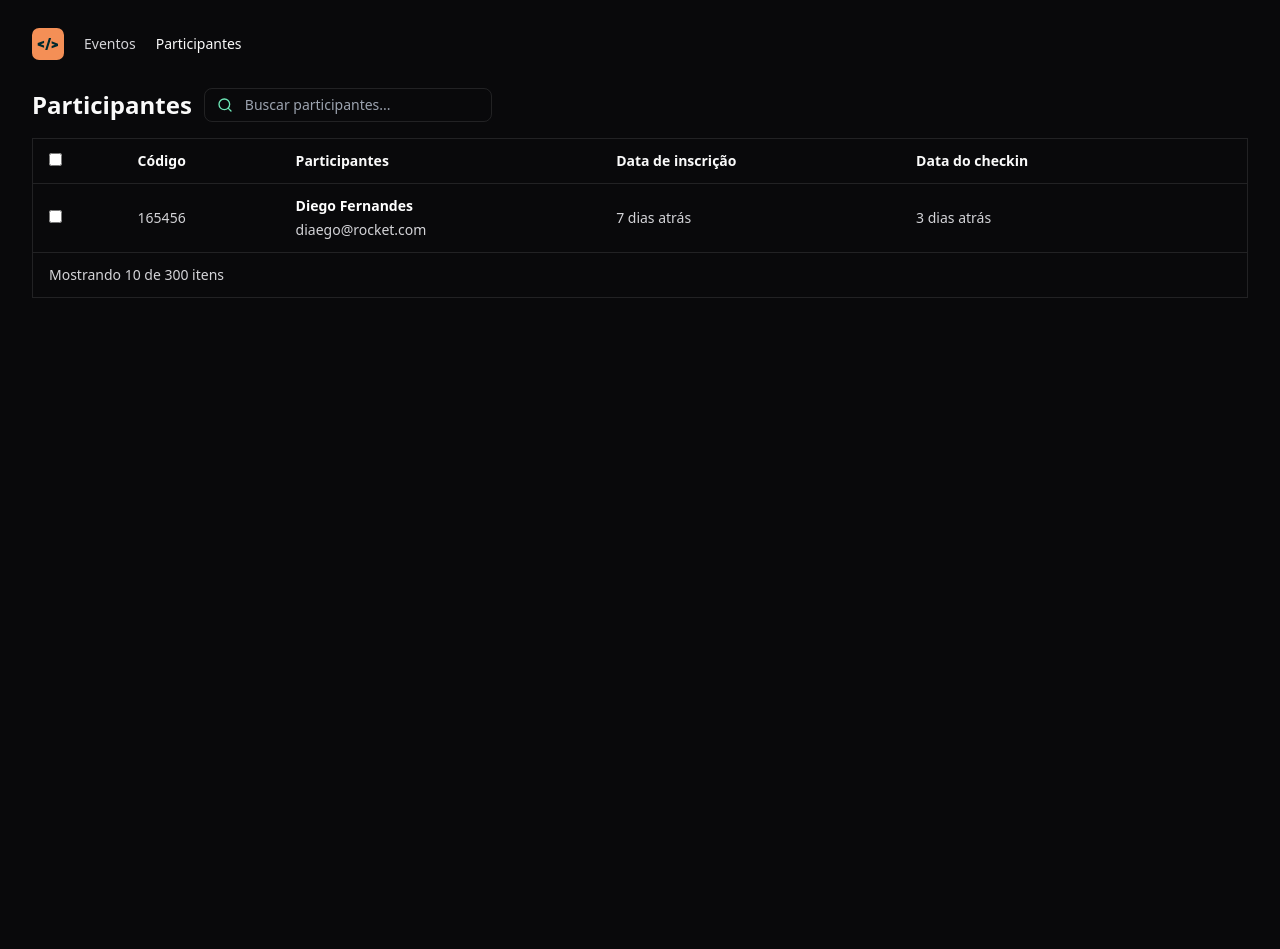
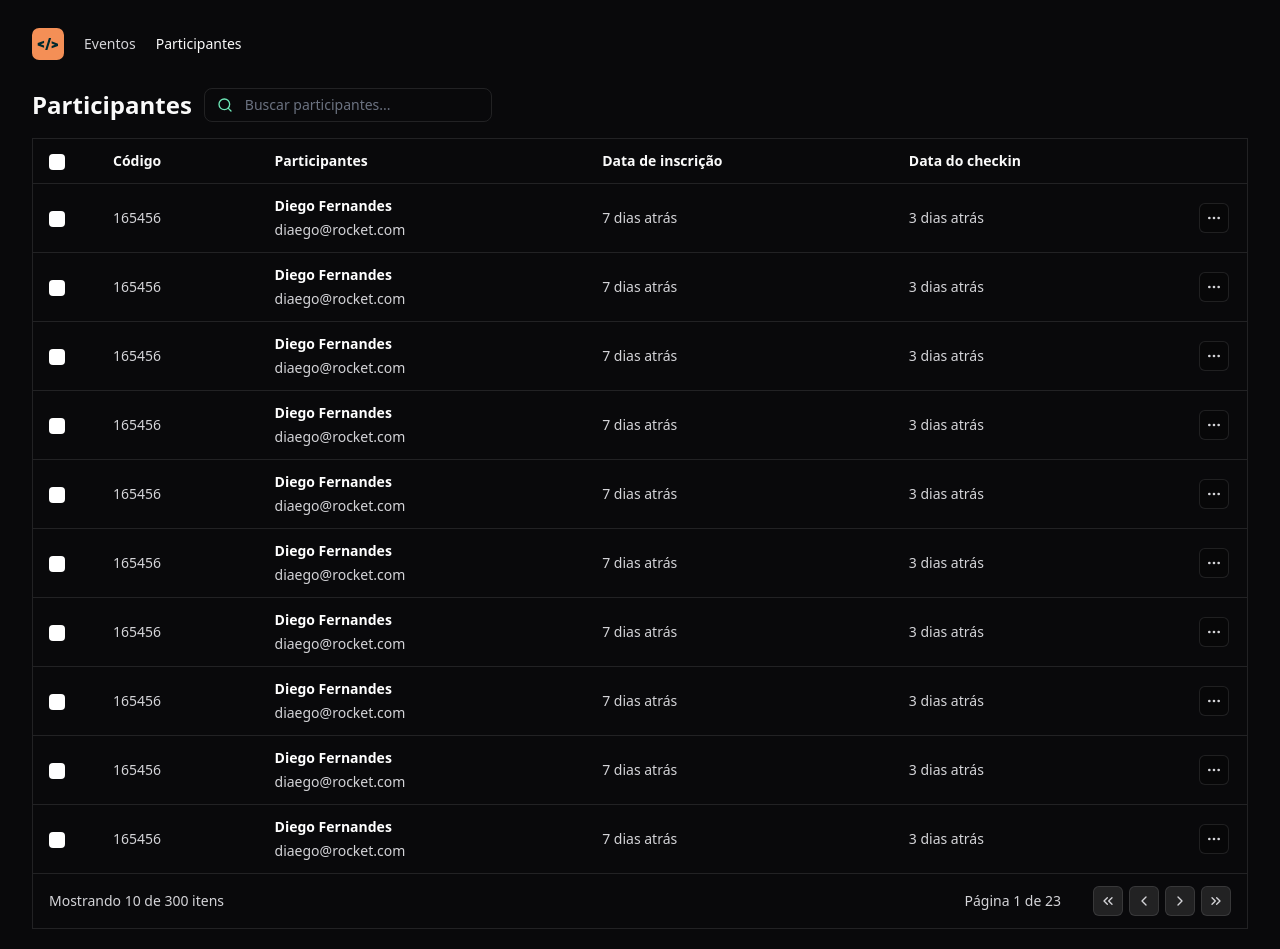
Before and after one commit to illyanaAvelar/NLW-15Unite, a React (Vite) app in the folder pass-in-web/: page / in a window 1280 px wide. Before the commit the page ends 800 px from the top, so only its background shows below. Built offline with nearby package versions, Linux system fonts and the light colour scheme.

Commit message:
styling table

```diff
--- a/pass-in-web/package.json
+++ b/pass-in-web/package.json
@@ -15,6 +15,7 @@
     "react-dom": "^18.3.1"
   },
   "devDependencies": {
+    "@tailwindcss/forms": "^0.5.7",
     "@types/react": "^18.3.3",
     "@types/react-dom": "^18.3.0",
     "@typescript-eslint/eslint-plugin": "^7.13.1",
--- a/pass-in-web/src/components/attendee-list.tsx
+++ b/pass-in-web/src/components/attendee-list.tsx
@@ -1,14 +1,21 @@
-import { Search } from "lucide-react";
+import {
+  Search,
+  MoreHorizontal,
+  ChevronsLeft,
+  ChevronLeft,
+  ChevronRight,
+  ChevronsRight,
+} from "lucide-react";
 
 export function AttendeeList() {
   return (
     <div className="flex flex-col gap-4">
       <div className="flex gap-3 items-center flex-column">
         <h1 className="text-2xl font-bold">Participantes</h1>
-        <div className="px-3 w-72 py-1.5 border border-white/10 bg-transparent rounded-lg text-sm flex items-center gap-3">
+        <div className="px-3 w-72 py-1.5 border border-white/10 bg-transparent rounded-lg flex items-center gap-3">
           <Search className="size-4 text-emerald-300" />
           <input
-            className="bg-transparent flex-1 outline-none"
+            className="bg-transparent flex-1 outline-none h-auto border-0 p-0 text-sm"
             placeholder="Buscar participantes..."
           />
         </div>
@@ -17,8 +24,14 @@
         <table className="w-full">
           <thead>
             <tr className="border-b border-white/10">
-              <th className="py-3 px-4 text-sm font-semibold text-left">
-                <input type="checkbox" />
+              <th
+                style={{ width: 64 }}
+                className="py-3 px-4 text-sm font-semibold text-left"
+              >
+                <input
+                  className="size-4 bg-black-20 rounded border border-white/10"
+                  type="checkbox"
+                />
               </th>
               <th className="py-3 px-4 text-sm font-semibold text-left">
                 Código
@@ -32,12 +45,24 @@
               <th className="py-3 px-4 text-sm font-semibold text-left">
                 Data do checkin
               </th>
+              <th
+                style={{ width: 64 }}
+                className="py-3 px-4 text-sm font-semibold text-left"
+              ></th>
             </tr>
           </thead>
           <tbody>
-            <tr className="border-b border-white/10">
+            {Array.from({ length: 10 }).map((_, index) => {
+              return (
+                <tr
+                  key={index}
+                  className="border-b border-white/10 hover:bg-white/5"
+                >
                   <td className="py-3 px-4 text-sm text-zinc-300">
-                <input type="checkbox" />
+                    <input
+                      className="size-4 bg-black-20 rounded border border-white/10"
+                      type="checkbox"
+                    />
                   </td>
                   <td className="py-3 px-4 text-sm text-zinc-300">165456</td>
                   <td className="py-3 px-4 text-sm text-zinc-300">
@@ -48,10 +73,20 @@
                       <span>diaego@rocket.com</span>
                     </div>
                   </td>
-              <td className="py-3 px-4 text-sm text-zinc-300">7 dias atrás</td>
-              <td className="py-3 px-4 text-sm text-zinc-300">3 dias atrás</td>
-              <td className="py-3 px-4 text-sm text-zinc-300"></td>
+                  <td className="py-3 px-4 text-sm text-zinc-300">
+                    7 dias atrás
+                  </td>
+                  <td className="py-3 px-4 text-sm text-zinc-300">
+                    3 dias atrás
+                  </td>
+                  <td className="py-3 px-4 text-sm text-zinc-300">
+                    <button className="bg-black/20 border border-white/10 rounded-md  p-1.5">
+                      <MoreHorizontal className="size-4" />
+                    </button>
+                  </td>
                 </tr>
+              );
+            })}
           </tbody>
           <tfoot>
             <tr>
@@ -61,7 +96,25 @@
               <td
                 className="py-3 px-4 text-sm text-zinc-300 text-right"
                 colSpan={3}
-              ></td>
+              >
+                <div className="inline-flex items-center gap-8">
+                  <span>Página 1 de 23</span>
+                  <div className="flex gap-1.5">
+                    <button className="bg-white/10 border border-white/10 rounded-md  p-1.5">
+                      <ChevronsLeft className="size-4" />
+                    </button>
+                    <button className="bg-white/10 border border-white/10 rounded-md  p-1.5">
+                      <ChevronLeft className="size-4" />
+                    </button>
+                    <button className="bg-white/10 border border-white/10 rounded-md  p-1.5">
+                      <ChevronRight className="size-4" />
+                    </button>
+                    <button className="bg-white/10 border border-white/10 rounded-md  p-1.5">
+                      <ChevronsRight className="size-4" />
+                    </button>
+                  </div>
+                </div>
+              </td>
             </tr>
           </tfoot>
         </table>
--- a/pass-in-web/tailwind.config.js
+++ b/pass-in-web/tailwind.config.js
@@ -4,5 +4,5 @@
   theme: {
     extend: {},
   },
-  plugins: [],
+  plugins: [require("@tailwindcss/forms")],
 };
```
Also changed, not shown: 1 other file (tests, documents, lock files or other folders). Lines whose indentation alone changed are shown as unchanged.
